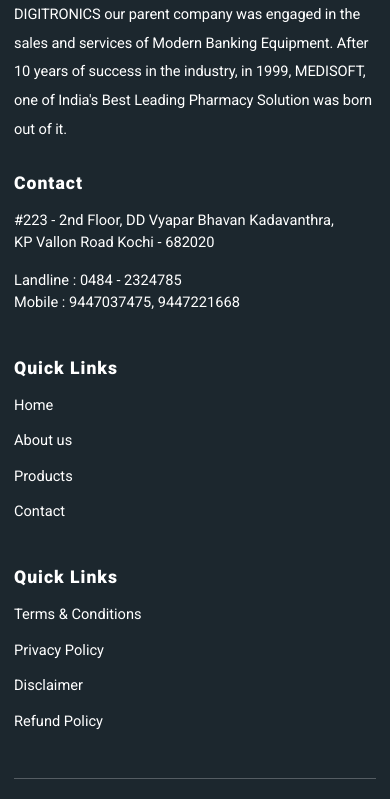
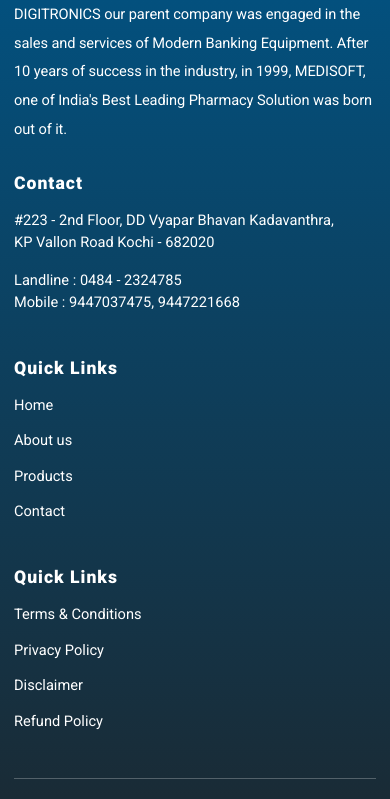
Before and after one commit to Jaseem-v/Medisoft, a website: page about.html in a window 390 px wide. Shown: the part 1555-2354 px from the top of the page. Drawn offline with nearby package versions, Linux system fonts and the light colour scheme.

Commit message:
responsive

```diff
--- a/assets/sass/style.scss
+++ b/assets/sass/style.scss
@@ -634,6 +634,11 @@
 
 .footer {
   background: #1c272e;
+  background: linear-gradient(
+    180deg,
+    rgba(0, 85, 135, 1) 0%,
+    rgba(28, 39, 46, 1) 100%
+  );
   padding: 8rem 1rem 4rem;
 
   &__list {
@@ -978,7 +983,6 @@
   }
 }
 
-
 @media only screen and (max-height: 600px) {
   .container {
     max-width: 608px;
```
Also changed, not shown: assets/css/style.css.
